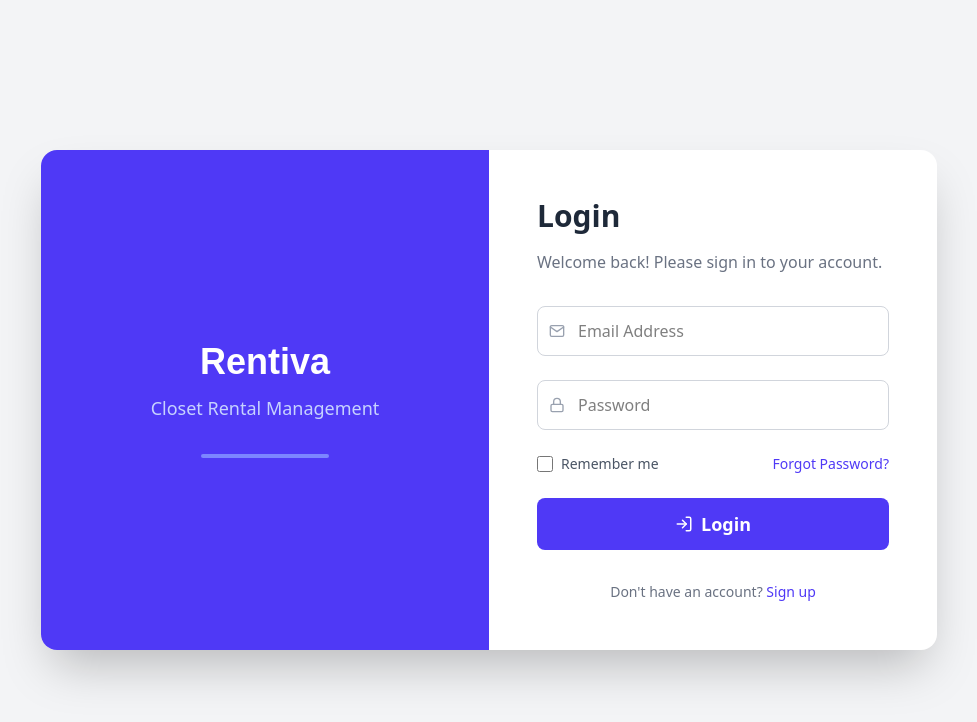
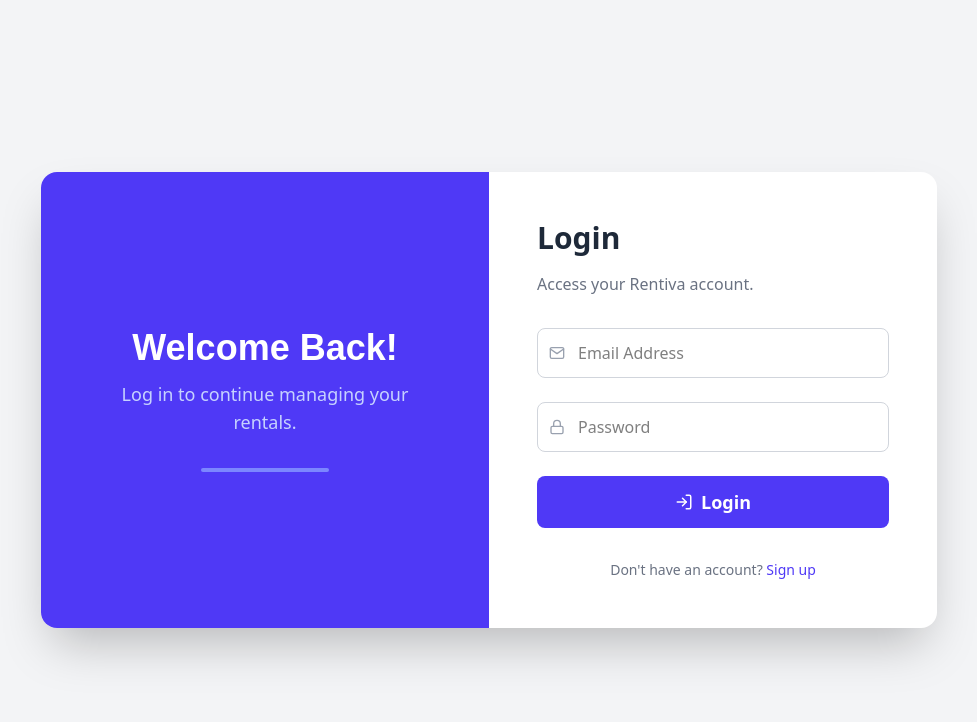
Before and after one commit to IamAshrafee/Closet-Rental-Business-Management-Software, a React (Vite) app: page /login in a window 1280 px wide. Shown: the top 722 px of the page, without its empty margins (151-1128 px from the left). Built offline with nearby package versions, Linux system fonts and the light colour scheme.

Commit message:
login and registration done

```diff
--- a/src/authentication/firebaseConfig.js
+++ b/src/authentication/firebaseConfig.js
@@ -15,3 +15,4 @@ const firebaseConfig = {
 
 // Initialize Firebase
 const app = initializeApp(firebaseConfig);
+export default firebaseConfig;
--- a/src/pages/Login.jsx
+++ b/src/pages/Login.jsx
@@ -1,64 +1,157 @@
-import React from 'react';
+// Import React and hooks
+import React, { useState } from 'react';
+// Import icons
 import { FiLogIn, FiMail, FiLock } from 'react-icons/fi';
+// Import NavLink for navigation
+import { NavLink, useNavigate } from 'react-router-dom';
+
+// Firebase imports
+import { initializeApp } from 'firebase/app';
+import { getAuth, signInWithEmailAndPassword } from 'firebase/auth';
+
+// Firebase config (same as registration)
+const firebaseConfig = {
+  apiKey: "AIzaSyDgFLWJLTz3tF40NjNBl8s9eLd6OLk3WiM",
+  authDomain: "closet-rental-business.firebaseapp.com",
+  projectId: "closet-rental-business",
+  storageBucket: "closet-rental-business.firebasestorage.app",
+  messagingSenderId: "145160803642",
+  appId: "1:145160803642:web:d0beae89249c73e44c6c03"
+};
+
+// Initialize Firebase
+const app = initializeApp(firebaseConfig);
+const auth = getAuth(app);
 
 const Login = () => {
+  // Form states
+  const [email, setEmail] = useState('');
+  const [password, setPassword] = useState('');
+
+  // Error states
+  const [emailError, setEmailError] = useState('');
+  const [passwordError, setPasswordError] = useState('');
+  const [firebaseError, setFirebaseError] = useState('');
+
+  // Loading state for button
+  const [loading, setLoading] = useState(false);
+
+  // Navigation hook
+  const navigate = useNavigate();
+
+  // Handle form submit
+  const handleSubmit = async (e) => {
+    e.preventDefault();
+
+    // Reset errors
+    setEmailError('');
+    setPasswordError('');
+    setFirebaseError('');
+
+    let isValid = true;
+
+    // Email validation
+    if (!email) {
+      setEmailError('Please enter an email address');
+      isValid = false;
+    } else if (email.includes(' ')) {
+      setEmailError('Email should not contain spaces');
+      isValid = false;
+    } else if (!/^\w+([\.-]?\w+)*@\w+([\.-]?\w+)*(\.\w{2,3})+$/.test(email)) {
+      setEmailError('Please enter a valid email');
+      isValid = false;
+    }
+
+    // Password validation
+    if (!password) {
+      setPasswordError('Password is required');
+      isValid = false;
+    }
+
+    if (!isValid) return;
+
+    // Start loading
+    setLoading(true);
+
+    try {
+      // Sign in user
+      await signInWithEmailAndPassword(auth, email, password);
+
+      // Redirect to dashboard
+      navigate('/dashboard');
+    } catch (error) {
+      setFirebaseError(error.message);
+      if (error.code === 'auth/user-not-found') {
+        setEmailError('No account found with this email');
+      } else if (error.code === 'auth/wrong-password') {
+        setPasswordError('Incorrect password');
+      }
+    }
+
+    // Stop loading
+    setLoading(false);
+  };
+
   return (
     <div className="min-h-screen bg-gray-100 flex items-center justify-center p-4">
       <div className="w-full max-w-4xl flex flex-col md:flex-row bg-white rounded-2xl shadow-2xl overflow-hidden">
 
-        {/* Branding Section */}
+        {/* Branding */}
         <div className="w-full md:w-1/2 bg-indigo-600 text-white p-12 flex flex-col justify-center items-center text-center">
-          <h1 className="text-4xl font-bold font-poppins mb-3">Rentiva</h1>
-          <p className="text-lg text-indigo-200">Closet Rental Management</p>
+          <h1 className="text-4xl font-bold font-poppins mb-3">Welcome Back!</h1>
+          <p className="text-lg text-indigo-200">Log in to continue managing your rentals.</p>
           <div className="mt-8 w-32 h-1 bg-indigo-400 rounded-full"></div>
         </div>
 
-        {/* Form Section */}
+        {/* Form */}
         <div className="w-full md:w-1/2 p-8 md:p-12">
           <h2 className="text-3xl font-bold text-gray-800 mb-4">Login</h2>
-          <p className="text-gray-500 mb-8">Welcome back! Please sign in to your account.</p>
+          <p className="text-gray-500 mb-8">Access your Rentiva account.</p>
 
-          <form className="space-y-6">
-            {/* Email Input */}
+          <form className="space-y-6" onSubmit={handleSubmit}>
+            {/* Email */}
             <div className="relative">
               <FiMail className="absolute left-3 top-1/2 -translate-y-1/2 text-gray-400" />
               <input
                 type="email"
                 placeholder="Email Address"
-                className="w-full pl-10 pr-4 py-3 border border-gray-300 rounded-lg focus:ring-indigo-500 focus:border-indigo-500 transition"
+                className={`w-full pl-10 pr-4 py-3 border rounded-lg ${emailError ? 'border-red-500' : 'border-gray-300'}`}
+                value={email}
+                onChange={(e) => setEmail(e.target.value)}
               />
+              {emailError && <p className="text-red-500 text-sm mt-1">{emailError}</p>}
             </div>
 
-            {/* Password Input */}
+            {/* Password */}
             <div className="relative">
               <FiLock className="absolute left-3 top-1/2 -translate-y-1/2 text-gray-400" />
               <input
                 type="password"
                 placeholder="Password"
-                className="w-full pl-10 pr-4 py-3 border border-gray-300 rounded-lg focus:ring-indigo-500 focus:border-indigo-500 transition"
+                className={`w-full pl-10 pr-4 py-3 border rounded-lg ${passwordError ? 'border-red-500' : 'border-gray-300'}`}
+                value={password}
+                onChange={(e) => setPassword(e.target.value)}
               />
+              {passwordError && <p className="text-red-500 text-sm mt-1">{passwordError}</p>}
             </div>
 
-            <div className="flex justify-between items-center text-sm">
-              <div className="flex items-center gap-2">
-                <input type="checkbox" id="remember" className="h-4 w-4 text-indigo-600 focus:ring-indigo-500 border-gray-300 rounded" />
-                <label htmlFor="remember" className="text-gray-600">Remember me</label>
-              </div>
-              <a href="#" className="font-medium text-indigo-600 hover:text-indigo-500">Forgot Password?</a>
-            </div>
+            {/* Firebase Error */}
+            {firebaseError && <p className="text-red-500 text-sm">{firebaseError}</p>}
 
-            {/* Submit Button */}
+            {/* Submit */}
             <button
               type="submit"
-              className="w-full bg-indigo-600 text-white py-3 rounded-lg font-semibold text-lg hover:bg-indigo-700 transition-all duration-300 ease-in-out flex items-center justify-center gap-2"
+              disabled={loading}
+              className={`w-full py-3 rounded-lg font-semibold text-lg flex items-center justify-center gap-2
+                ${loading ? 'bg-gray-400 cursor-not-allowed' : 'bg-indigo-600 hover:bg-indigo-700 text-white'}`}
             >
               <FiLogIn />
-              <span>Login</span>
+              {loading ? 'Logging in…' : 'Login'}
             </button>
           </form>
 
           <p className="text-center text-sm text-gray-500 mt-8">
-            Don't have an account? <a href="#" className="font-medium text-indigo-600 hover:text-indigo-500">Sign up</a>
+            Don't have an account? <NavLink to="/registration" className="font-medium text-indigo-600 hover:text-indigo-500">Sign up</NavLink>
           </p>
         </div>
       </div>
--- a/src/pages/Registration.jsx
+++ b/src/pages/Registration.jsx
@@ -15,7 +15,7 @@ import {
 } from "firebase/auth";
 import { getDatabase, ref, set } from "firebase/database";
 
-// Firebase config (as you gave)
+// Firebase config
 const firebaseConfig = {
   apiKey: "AIzaSyDgFLWJLTz3tF40NjNBl8s9eLd6OLk3WiM",
   authDomain: "closet-rental-business.firebaseapp.com",
@@ -31,18 +31,21 @@ const auth = getAuth(app);
 const db = getDatabase(app);
 
 const Registration = () => {
-  // State for form fields
+  // Form states
   const [fullName, setFullName] = useState("");
   const [email, setEmail] = useState("");
   const [password, setPassword] = useState("");
   const [confirmPassword, setConfirmPassword] = useState("");
 
-  // State for errors
+  // Error states
   const [nameError, setNameError] = useState("");
   const [emailError, setEmailError] = useState("");
   const [passwordError, setPasswordError] = useState("");
   const [confirmPasswordError, setConfirmPasswordError] = useState("");
   const [firebaseError, setFirebaseError] = useState("");
+
+  // Loading state for button
+  const [loading, setLoading] = useState(false);
 
   // Navigation hook
   const navigate = useNavigate();
@@ -51,7 +54,7 @@ const Registration = () => {
   const handleSubmit = async (e) => {
     e.preventDefault();
 
-    // Reset all errors
+    // Reset errors
     setNameError("");
     setEmailError("");
     setPasswordError("");
@@ -60,13 +63,11 @@ const Registration = () => {
 
     let isValid = true;
 
-    // Validate Full Name
+    // Validation checks
     if (!fullName.trim()) {
       setNameError("Full name is required");
       isValid = false;
     }
-
-    // Validate Email
     if (!email) {
       setEmailError("Please enter an email address");
       isValid = false;
@@ -77,8 +78,6 @@ const Registration = () => {
       setEmailError("Please enter a valid email");
       isValid = false;
     }
-
-    // Validate Password
     if (!password) {
       setPasswordError("Password is required");
       isValid = false;
@@ -86,8 +85,6 @@ const Registration = () => {
       setPasswordError("Password must be at least 6 characters");
       isValid = false;
     }
-
-    // Validate Confirm Password
     if (!confirmPassword) {
       setConfirmPasswordError("Please confirm your password");
       isValid = false;
@@ -96,23 +93,24 @@ const Registration = () => {
       isValid = false;
     }
 
-    // Stop if validation fails
+    // Stop if any error
     if (!isValid) return;
 
+    // Start loading
+    setLoading(true);
+
     try {
-      // Create user in Firebase Authentication
+      // Create user
       const userCredential = await createUserWithEmailAndPassword(
         auth,
         email,
         password
       );
 
-      // Update display name
-      await updateProfile(auth.currentUser, {
-        displayName: fullName,
-      });
+      // Update profile with full name
+      await updateProfile(auth.currentUser, { displayName: fullName });
 
-      // Save user data in Realtime Database
+      // Save user info in Realtime Database
       await set(ref(db, "users/" + userCredential.user.uid), {
         username: fullName,
         email: email,
@@ -131,12 +129,15 @@ const Registration = () => {
         setEmailError("Email already in use");
       }
     }
+
+    // Stop loading
+    setLoading(false);
   };
 
   return (
     <div className="min-h-screen bg-gray-100 flex items-center justify-center p-4">
       <div className="w-full max-w-4xl flex flex-col md:flex-row-reverse bg-white rounded-2xl shadow-2xl overflow-hidden">
-        {/* Branding Section */}
+        {/* Branding */}
         <div className="w-full md:w-1/2 bg-indigo-600 text-white p-12 flex flex-col justify-center items-center text-center">
           <h1 className="text-4xl font-bold font-poppins mb-3">Welcome!</h1>
           <p className="text-lg text-indigo-200">
@@ -145,7 +146,7 @@ const Registration = () => {
           <div className="mt-8 w-32 h-1 bg-indigo-400 rounded-full"></div>
         </div>
 
-        {/* Form Section */}
+        {/* Form */}
         <div className="w-full md:w-1/2 p-8 md:p-12">
           <h2 className="text-3xl font-bold text-gray-800 mb-4">
             Create Account
@@ -155,13 +156,13 @@ const Registration = () => {
           </p>
 
           <form className="space-y-6" onSubmit={handleSubmit}>
-            {/* Full Name Input */}
+            {/* Full Name */}
             <div className="relative">
               <FiUser className="absolute left-3 top-1/2 -translate-y-1/2 text-gray-400" />
               <input
                 type="text"
                 placeholder="Full Name"
-                className={`w-full pl-10 pr-4 py-3 border rounded-lg focus:ring-indigo-500 focus:border-indigo-500 transition ${
+                className={`w-full pl-10 pr-4 py-3 border rounded-lg ${
                   nameError ? "border-red-500" : "border-gray-300"
                 }`}
                 value={fullName}
@@ -172,13 +173,13 @@ const Registration = () => {
               )}
             </div>
 
-            {/* Email Input */}
+            {/* Email */}
             <div className="relative">
               <FiMail className="absolute left-3 top-1/2 -translate-y-1/2 text-gray-400" />
               <input
                 type="email"
                 placeholder="Email Address"
-                className={`w-full pl-10 pr-4 py-3 border rounded-lg focus:ring-indigo-500 focus:border-indigo-500 transition ${
+                className={`w-full pl-10 pr-4 py-3 border rounded-lg ${
                   emailError ? "border-red-500" : "border-gray-300"
                 }`}
                 value={email}
@@ -189,13 +190,13 @@ const Registration = () => {
               )}
             </div>
 
-            {/* Password Input */}
+            {/* Password */}
             <div className="relative">
               <FiLock className="absolute left-3 top-1/2 -translate-y-1/2 text-gray-400" />
               <input
                 type="password"
                 placeholder="Password"
-                className={`w-full pl-10 pr-4 py-3 border rounded-lg focus:ring-indigo-500 focus:border-indigo-500 transition ${
+                className={`w-full pl-10 pr-4 py-3 border rounded-lg ${
                   passwordError ? "border-red-500" : "border-gray-300"
                 }`}
                 value={password}
@@ -206,13 +207,13 @@ const Registration = () => {
               )}
             </div>
 
-            {/* Confirm Password Input */}
+            {/* Confirm Password */}
             <div className="relative">
               <FiLock className="absolute left-3 top-1/2 -translate-y-1/2 text-gray-400" />
               <input
                 type="password"
                 placeholder="Confirm Password"
-                className={`w-full pl-10 pr-4 py-3 border rounded-lg focus:ring-indigo-500 focus:border-indigo-500 transition ${
+                className={`w-full pl-10 pr-4 py-3 border rounded-lg ${
                   confirmPasswordError ? "border-red-500" : "border-gray-300"
                 }`}
                 value={confirmPassword}
@@ -230,13 +231,19 @@ const Registration = () => {
               <p className="text-red-500 text-sm">{firebaseError}</p>
             )}
 
-            {/* Submit Button */}
+            {/* Submit */}
             <button
               type="submit"
-              className="w-full bg-indigo-600 text-white py-3 rounded-lg font-semibold text-lg hover:bg-indigo-700 transition-all duration-300 ease-in-out flex items-center justify-center gap-2"
+              disabled={loading}
+              className={`w-full py-3 rounded-lg font-semibold text-lg flex items-center justify-center gap-2
+                ${
+                  loading
+                    ? "bg-gray-400 cursor-not-allowed"
+                    : "bg-indigo-600 hover:bg-indigo-700 text-white"
+                }`}
             >
               <FiUserPlus />
-              <span>Register</span>
+              {loading ? "Creating account…" : "Register"}
             </button>
           </form>
 
```
Also changed, not shown: src/pages/VerifyEmail.jsx (added, +9 -0 lines).
